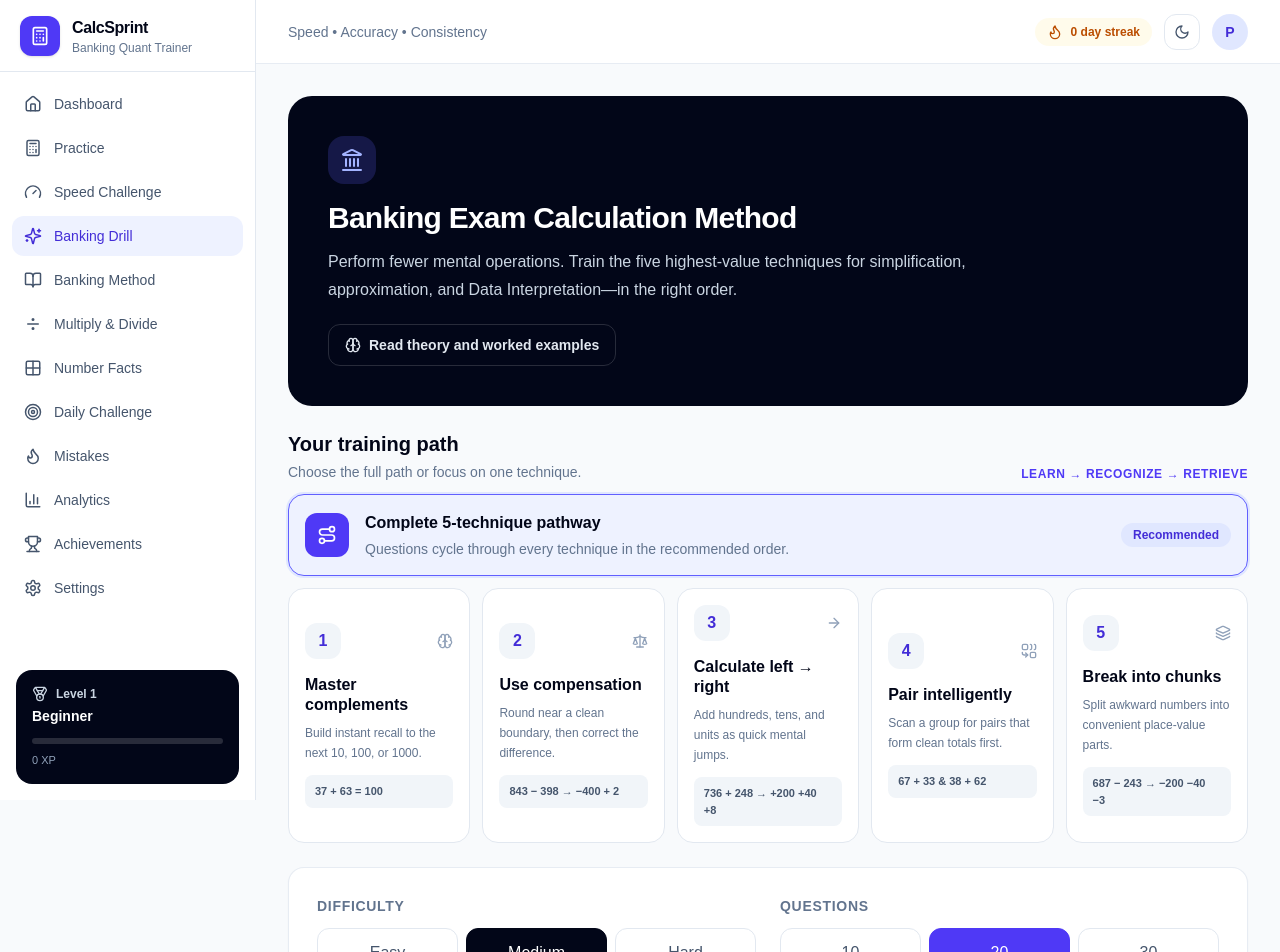
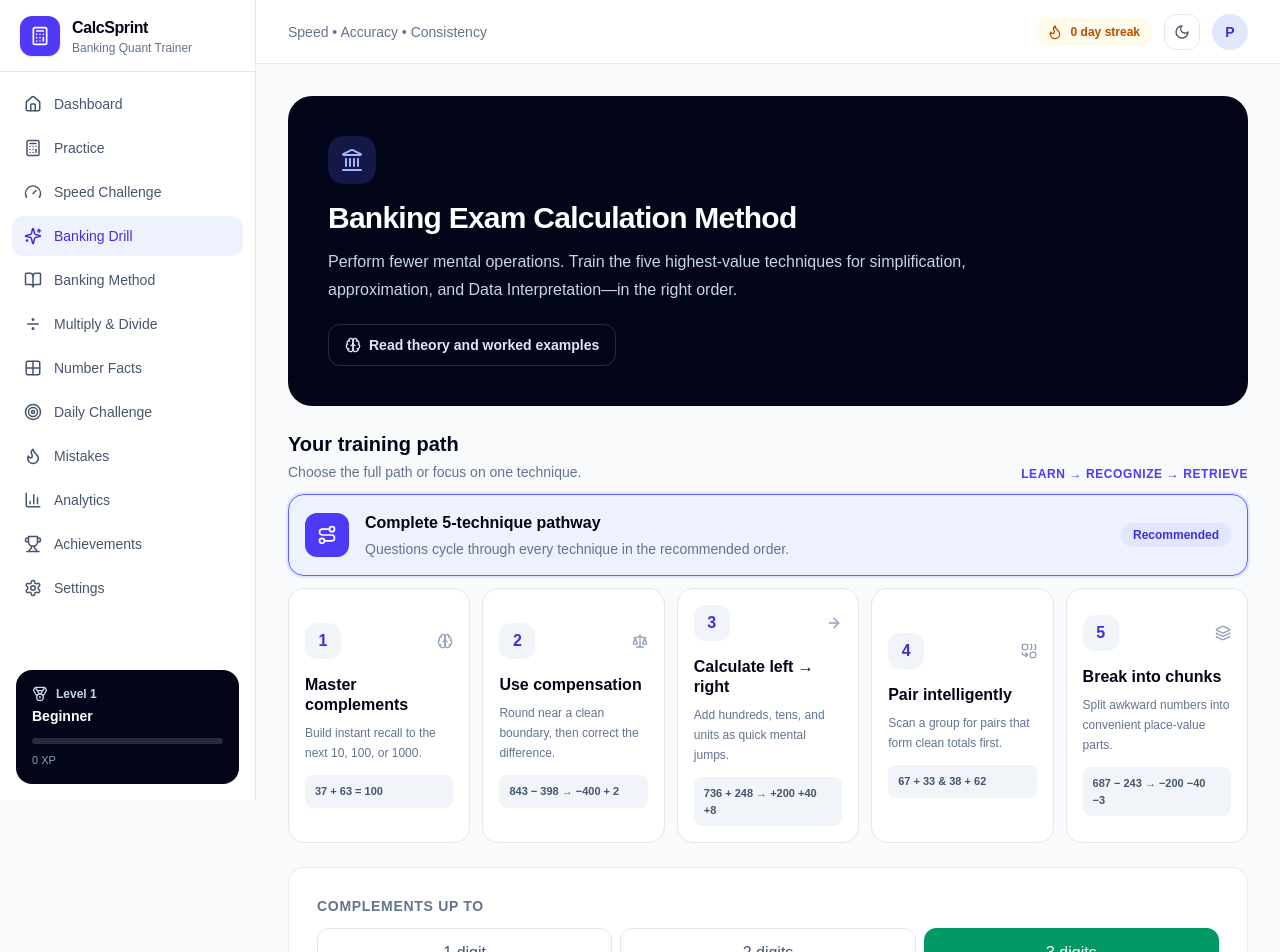
Before and after one commit to ParbhatKataria1/CalcQuick, a Next.js app: page /banking-drill in a window 1280 px wide. Shown: the top 952 px of the page. Built offline with nearby package versions, Linux system fonts and the light colour scheme; no server answers.

Commit message:
feat: change compliments digits

```diff
--- a/src/app/banking-drill/page.tsx
+++ b/src/app/banking-drill/page.tsx
@@ -22,6 +22,7 @@ export default function BankingDrillPage() {
   const [difficulty, setDifficulty] = useState<Difficulty>('medium');
   const [count, setCount] = useState(20);
   const [selected, setSelected] = useState<BankingTechnique | 'path'>('path');
+  const [complementDigits, setComplementDigits] = useState<1 | 2 | 3>(3);
   const [config, setConfig] = useState<SessionConfig | null>(null);
   const [questions, setQuestions] = useState<Question[]>([]);
 
@@ -29,7 +30,7 @@ export default function BankingDrillPage() {
 
   const start = () => {
     const ids = selected === 'path' ? techniques.map((technique) => technique.id) : [selected];
-    setQuestions(generateBankingTechniqueSet(ids, count, difficulty));
+    setQuestions(generateBankingTechniqueSet(ids, count, difficulty, complementDigits));
     setConfig({ category: 'banking', difficulty, questionCount: count, mode: 'banking' });
   };
 
@@ -68,6 +69,7 @@ export default function BankingDrillPage() {
       </section>
 
       <Card className="grid gap-6 p-5 md:grid-cols-2 md:p-7">
+        {(selected === 'complements' || selected === 'path') && <div className="md:col-span-2"><div className="text-sm font-bold uppercase tracking-wider text-slate-500 dark:text-slate-400">Complements up to</div><div className="mt-3 grid grid-cols-3 gap-2">{([1, 2, 3] as const).map((digits) => <button type="button" key={digits} onClick={() => setComplementDigits(digits)} className={cn('rounded-xl border px-3 py-3 text-sm font-semibold', complementDigits === digits ? 'border-emerald-600 bg-emerald-600 text-white' : 'border-slate-200 text-slate-600 dark:border-slate-800 dark:text-slate-300')}>{digits} digit{digits > 1 ? 's' : ''} <span className="block text-[11px] font-medium opacity-75">to {10 ** digits}</span></button>)}</div><p className="mt-2 text-xs text-slate-500">Includes every complement level up to the selected number of digits.</p></div>}
         <div><div className="text-sm font-bold uppercase tracking-wider text-slate-500 dark:text-slate-400">Difficulty</div><div className="mt-3 grid grid-cols-3 gap-2">{(['easy', 'medium', 'hard'] as Difficulty[]).map((item) => <button type="button" key={item} onClick={() => setDifficulty(item)} className={cn('rounded-xl border px-3 py-3 text-sm font-semibold capitalize', difficulty === item ? 'border-slate-950 bg-slate-950 text-white dark:border-slate-100 dark:bg-slate-100 dark:text-slate-950' : 'border-slate-200 text-slate-600 dark:border-slate-800 dark:text-slate-300')}>{item}</button>)}</div></div>
         <div><div className="text-sm font-bold uppercase tracking-wider text-slate-500 dark:text-slate-400">Questions</div><div className="mt-3 grid grid-cols-3 gap-2">{[10, 20, 30].map((item) => <button type="button" key={item} onClick={() => setCount(item)} className={cn('rounded-xl border px-3 py-3 text-sm font-semibold', count === item ? 'border-indigo-600 bg-indigo-600 text-white' : 'border-slate-200 text-slate-600 dark:border-slate-800 dark:text-slate-300')}>{item}</button>)}</div></div>
         <Button size="lg" className="md:col-span-2" onClick={start}><Play className="size-4 fill-current" /> Start {selected === 'path' ? 'Complete Path' : techniques.find((item) => item.id === selected)?.title}</Button>
--- a/src/components/banking-practice-launcher.tsx
+++ b/src/components/banking-practice-launcher.tsx
@@ -9,15 +9,16 @@ import type { Difficulty, Question, SessionConfig } from '@/types';
 
 export function BankingPracticeLauncher({ technique, label = 'Practice this technique' }: { technique: BankingTechnique; label?: string }) {
   const [session, setSession] = useState<{ config: SessionConfig; questions: Question[] } | null>(null);
+  const [complementDigits, setComplementDigits] = useState<1 | 2 | 3>(3);
   if (session) return <div className="fixed inset-0 z-50 overflow-y-auto bg-slate-50 p-4 dark:bg-slate-950 md:p-8"><SessionEngine config={session.config} initialQuestions={session.questions} onExit={() => setSession(null)} /></div>;
 
   const start = () => {
     const difficulty: Difficulty = 'medium';
     setSession({
       config: { category: 'banking', difficulty, questionCount: 10, mode: 'banking' },
-      questions: generateBankingTechniqueSet([technique], 10, difficulty),
+      questions: generateBankingTechniqueSet([technique], 10, difficulty, complementDigits),
     });
   };
 
-  return <Button size="lg" onClick={start}><Play className="size-4 fill-current" /> {label}</Button>;
+  return <div className="flex flex-wrap items-center justify-end gap-3">{technique === 'complements' && <label className="text-left"><span className="block text-[10px] font-bold uppercase tracking-wider text-slate-500">Up to digits</span><select value={complementDigits} onChange={(event) => setComplementDigits(Number(event.target.value) as 1 | 2 | 3)} className="mt-1 h-10 rounded-xl border border-slate-200 bg-white px-3 text-sm font-bold dark:border-slate-700 dark:bg-slate-900"><option value={1}>1 digit · to 10</option><option value={2}>2 digits · to 100</option><option value={3}>3 digits · to 1000</option></select></label>}<Button size="lg" onClick={start}><Play className="size-4 fill-current" /> {label}</Button></div>;
 }
--- a/src/lib/question-generator.ts
+++ b/src/lib/question-generator.ts
@@ -200,9 +200,11 @@ function generateBanking(difficulty: Difficulty): Question {
   return numberQuestion('banking', `${a} + ${b}`, a + b, 'Fast DI total');
 }
 
-export function generateBankingTechniqueQuestion(technique: BankingTechnique, difficulty: Difficulty): Question {
+export function generateBankingTechniqueQuestion(technique: BankingTechnique, difficulty: Difficulty, complementMaxDigits?: 1 | 2 | 3): Question {
   if (technique === 'complements') {
-    const base = difficulty === 'easy' ? 10 : difficulty === 'medium' ? 100 : 1000;
+    const maxDigits = complementMaxDigits ?? (difficulty === 'easy' ? 1 : difficulty === 'medium' ? 2 : 3);
+    const digits = randomInt(1, maxDigits);
+    const base = 10 ** digits;
     const value = randomInt(base === 10 ? 1 : base === 100 ? 11 : 101, base - 1);
     return numberQuestion('banking', `${base} − ${value}`, base - value, `Complement to ${base}: what must you add to ${value}?`);
   }
@@ -238,8 +240,8 @@ export function generateBankingTechniqueQuestion(technique: BankingTechnique, di
   return numberQuestion('banking', `${a} ${addition ? '+' : '−'} ${b}`, addition ? a + b : a - b, `Break ${b} into ${hundreds} + ${tens} + ${b % 10}, then move one chunk at a time.`);
 }
 
-export function generateBankingTechniqueSet(techniques: BankingTechnique[], count: number, difficulty: Difficulty): Question[] {
-  return Array.from({ length: count }, (_, index) => generateBankingTechniqueQuestion(techniques[index % techniques.length], difficulty));
+export function generateBankingTechniqueSet(techniques: BankingTechnique[], count: number, difficulty: Difficulty, complementMaxDigits?: 1 | 2 | 3): Question[] {
+  return Array.from({ length: count }, (_, index) => generateBankingTechniqueQuestion(techniques[index % techniques.length], difficulty, complementMaxDigits));
 }
 
 export function generateMultiplyDivideQuestion(technique: MultiplyDivideTechnique, difficulty: Difficulty): Question {
```
